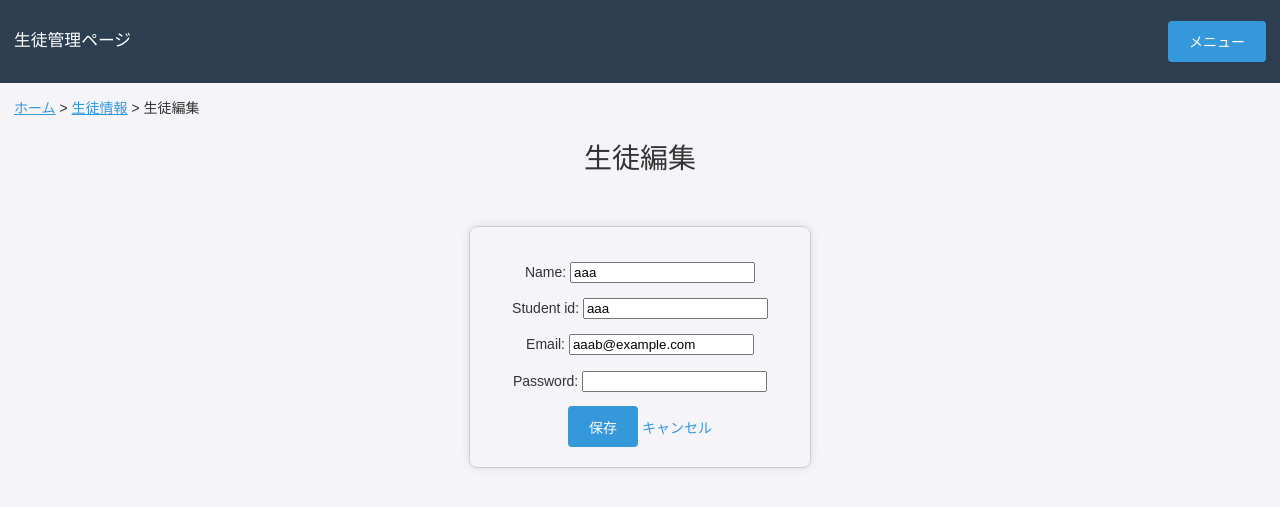
After one commit to ReijiMasuda/a-, a Django app: page /app/students/edit/1/ in a window 1280 px wide. The commit adds this page. Shown: the top 507 px of the page. Run offline with Django 4.2, Linux system fonts and the light colour scheme; data comes from the database, SQL or seed files in the repository; both versions use the stored data as it was after the commit.

Commit message:
ｈｊｋ

```diff
--- /dev/null
+++ b/procon_A/app/templates/app/edit_student.html
@@ -0,0 +1,40 @@
+<!DOCTYPE html>
+<html lang="ja">
+<head>
+    <meta charset="UTF-8">
+    <meta name="viewport" content="width=device-width, initial-scale=1.0">
+    <title>生徒編集</title>
+    {% load static %}
+    <link rel="stylesheet" type="text/css" href="{% static 'styles.css' %}">
+</head>
+<body>
+    <div class="navbar">
+        <p class="welcome-message"><big>生徒管理ページ</big></p>
+        <div class="dropdown">
+            <button>メニュー</button>
+            <div class="dropdown-content">
+                <a href="{% url 'home' %}">ホームに戻る</a>
+                <a href="{% url 'syusseki' %}">出席状況</a>
+                <a href="{% url 'event' %}">イベント確認</a>
+                <a href="{% url 'alert' %}">通知</a>
+                <a href="{% url 'logout' %}"><b>ログアウト</b></a>
+            </div>
+        </div>
+    </div>
+
+    <div class="breadcrumb" style="text-align: left; margin-left: 1rem; margin-top: 1rem; font-size: 1rem;">
+        <a href="{% url 'home' %}" style="text-decoration: underline;">ホーム</a> >
+        <a href="{% url 'students' %}" style="text-decoration: underline;">生徒情報</a> > 生徒編集
+    </div>
+
+    <body>
+    <h1>生徒編集</h1>
+    <form method="post">
+        {% csrf_token %}
+        {{ form.as_p }}
+        <button type="submit">保存</button>
+        <a href="{% url 'student_list' %}">キャンセル</a>
+    </form>
+    </body>
+    <p>
+</html>
--- a/procon_A/app/templates/app/students.html
+++ b/procon_A/app/templates/app/students.html
@@ -36,6 +36,7 @@
             <th>生徒ID</th>
             <th>メールアドレス</th>
             <th>登録日</th>
+            <th>操作</th>
         </tr>
     </thead>
     <tbody>
@@ -45,10 +46,13 @@
             <td>{{ student.student_id }}</td>
             <td>{{ student.email }}</td>
             <td>{{ student.registration_date|date:"Y年n月j日 H:i" }}</td>
+            <td>
+                <a href="{% url 'edit_student' student.id %}">編集</a>
+            </td>
         </tr>
         {% empty %}
         <tr>
-                <td colspan="4">登録されている生徒はいません。</td>
+            <td colspan="5">登録されている生徒はいません。</td>
         </tr>
         {% endfor %}
     </tbody>
--- a/procon_A/app/urls.py
+++ b/procon_A/app/urls.py
@@ -13,4 +13,7 @@ urlpatterns = [
     path('students/add_student/', views.add_student, name='add_student'),
     path('event/add/', views.add_event, name='add_event'),  # イベント追加
     path('event/<int:event_id>/delete/', views.delete_event, name='delete_event'),  # イベント削除
+    path('students/', views.student_list, name='student_list'),
+    path('students/add/', views.add_student, name='add_student'),
+    path('students/edit/<int:student_id>/', views.edit_student, name='edit_student'),  # 生徒編集のURL
 ]
--- a/procon_A/app/views.py
+++ b/procon_A/app/views.py
@@ -7,6 +7,7 @@ from django.contrib import messages
 from .forms import StudentAddForm
 from .models import Student, Attendance, Event
 from django.contrib.auth.decorators import login_required
+
 
 
 def student_login(request):
@@ -131,3 +132,21 @@ def delete_event(request, event_id):
     if request.method == 'POST':
         event.delete()
         return redirect('event')  # イベント一覧ページへリダイレクト
+
+
+
+def edit_student(request, student_id):
+    # 編集する生徒を取得
+    student = get_object_or_404(Student, id=student_id)
+
+    if request.method == 'POST':
+        # フォーム送信内容を保存
+        form = StudentAddForm(request.POST, instance=student)
+        if form.is_valid():
+            form.save()
+            return redirect('student_list')  # 編集後に生徒一覧にリダイレクト
+    else:
+        # 現在の生徒情報をフォームに表示
+        form = StudentAddForm(instance=student)
+
+    return render(request, 'app/edit_student.html', {'form': form, 'student': student})
```
Also changed, not shown: procon_A/app/templates/app/syusseki.html (+16 -4 lines), procon_A/app/forms.py (line endings or trailing spaces), procon_A/db.sqlite3. Lines whose indentation alone changed are shown as unchanged.
